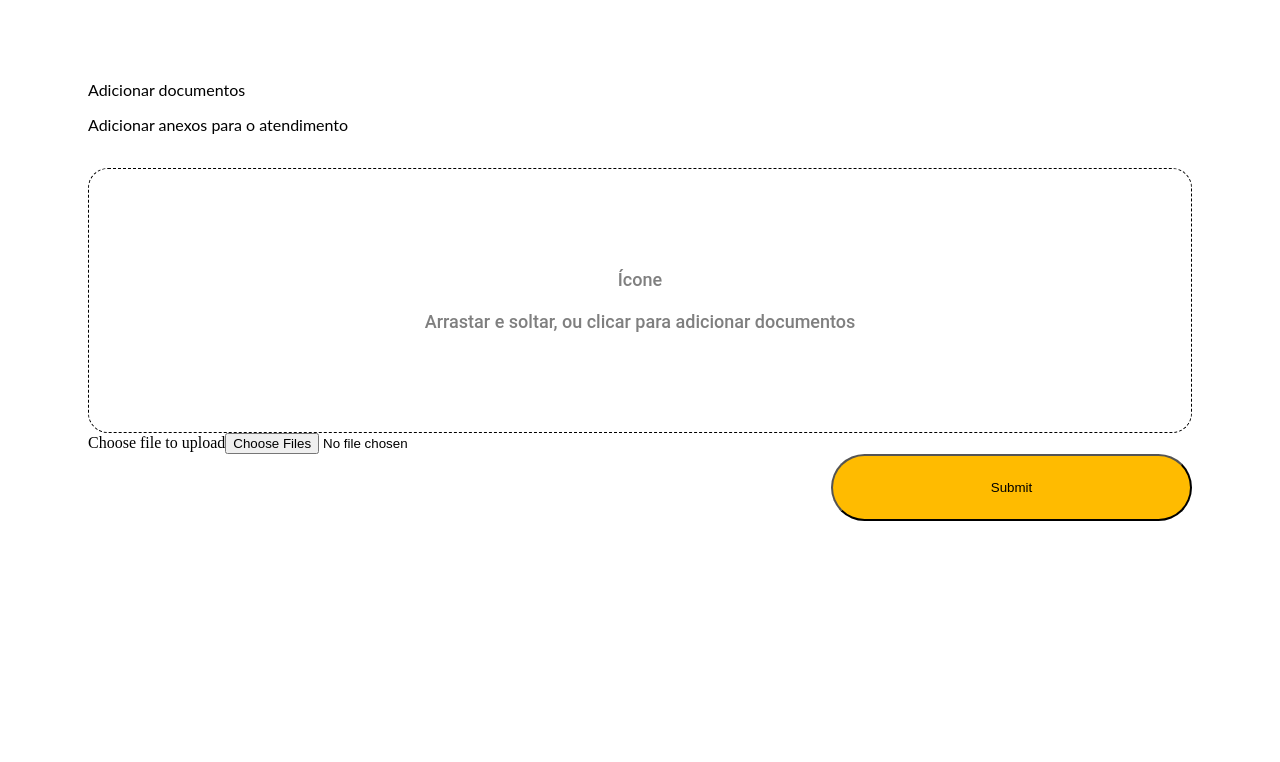
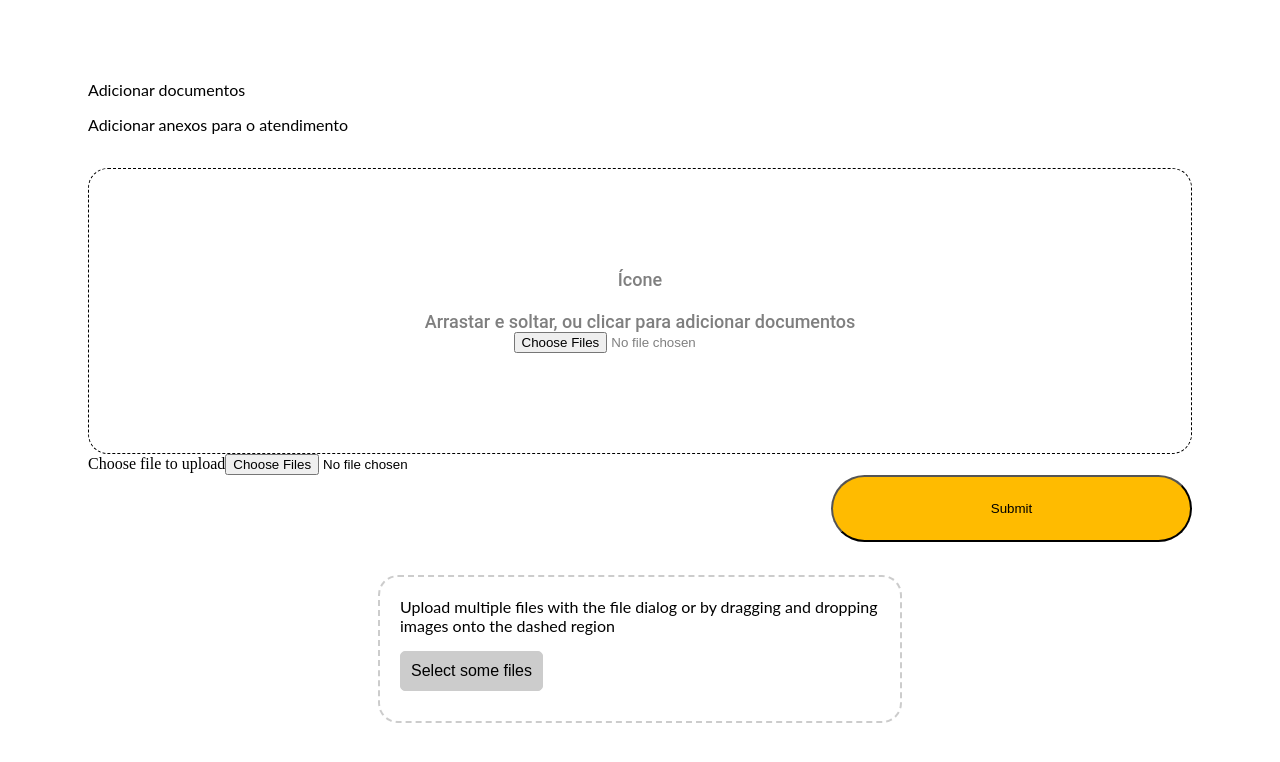
Before and after one commit to jeordanecarlosbatista/update-file-angular, an Angular app: page / in a window 1280 px wide. Shown: the top 762 px of the page. Built offline with nearby package versions, Linux system fonts and the light colour scheme.

Commit message:
3 files modified

```diff
--- a/src/app/app.component.css
+++ b/src/app/app.component.css
@@ -7,11 +7,6 @@ p {
 }
 
 .update-file-div {
-  left: 4.58%;
-  right: 4.79%;
-  top: 28.71%;
-  bottom: 45.41%;
-
   border: 1px dashed #000000;
   box-sizing: border-box;
   border-radius: 20px;
@@ -40,3 +35,46 @@ p {
   background: #ffbb00;
   border-radius: 50px;
 }
+
+/* test */
+
+#drop-area {
+  border: 2px dashed #ccc;
+  border-radius: 20px;
+  width: 480px;
+  font-family: sans-serif;
+  margin: 100px auto;
+  padding: 20px;
+}
+#drop-area.highlight {
+  border-color: purple;
+}
+p {
+  margin-top: 0;
+}
+.my-form {
+  margin-bottom: 10px;
+}
+#gallery {
+  margin-top: 10px;
+}
+#gallery img {
+  width: 150px;
+  margin-bottom: 10px;
+  margin-right: 10px;
+  vertical-align: middle;
+}
+.button {
+  display: inline-block;
+  padding: 10px;
+  background: #ccc;
+  cursor: pointer;
+  border-radius: 5px;
+  border: 1px solid #ccc;
+}
+.button:hover {
+  background: #ddd;
+}
+#fileElem {
+  display: none;
+}
--- a/src/app/app.component.html
+++ b/src/app/app.component.html
@@ -2,15 +2,18 @@
   <p>Adicionar documentos</p>
   <p>Adicionar anexos para o atendimento</p>
   <br />
-  <div
-    class="update-file-div"
-    (ondragover)="dragOverHandler($event)"
-    (ondrop)="drop($event)"
-  >
+  <div class="update-file-div" (click)="onClickUpdateFile()">
     <div class="update-file-content">
       <div>Ícone</div>
       <br />
       <div>Arrastar e soltar, ou clicar para adicionar documentos</div>
+      <input
+        type="file"
+        id="file"
+        name="file"
+        multiple
+        (change)="onChangeFileSelected($event)"
+      />
     </div>
   </div>
 
@@ -48,3 +51,20 @@
     />
   </div>
 </div>
+
+<div id="drop-area">
+  <form class="my-form">
+    <p>
+      Upload multiple files with the file dialog or by dragging and dropping
+      images onto the dashed region
+    </p>
+    <input
+      type="file"
+      id="fileElem"
+      multiple
+      accept="image/*"
+      onchange="handleFiles(this.files)"
+    />
+    <label class="button" for="fileElem">Select some files</label>
+  </form>
+</div>
--- a/src/app/app.component.ts
+++ b/src/app/app.component.ts
@@ -1,4 +1,4 @@
-import { Component } from '@angular/core';
+import { Component, ElementRef } from '@angular/core';
 
 @Component({
   selector: 'my-app',
@@ -8,6 +8,33 @@ import { Component } from '@angular/core';
 export class AppComponent {
   fileNameReducer: string[] = [];
   fileBase64Reducer: string[] = [];
+
+  constructor() {}
+
+  preventDefaults(e) {
+    console.log(e);
+
+    e.preventDefault();
+    e.stopPropagation();
+  }
+
+  ngAfterViewInit() {
+    document
+      .querySelector('.update-file-div')
+      .addEventListener('drag', (event) => {
+        console.log(event);
+      });
+
+    let dropArea = document.getElementById('drop-area');
+
+    ['dragenter', 'dragover', 'dragleave', 'drop'].forEach((eventName) => {
+      dropArea.addEventListener(eventName, this.preventDefaults, false);
+    });
+  }
+
+  onClickUpdateFile() {
+    console.log('TESTE');
+  }
 
   convertFileToBase64(file: any): Promise<string> {
     return new Promise((resolve) => {
```
